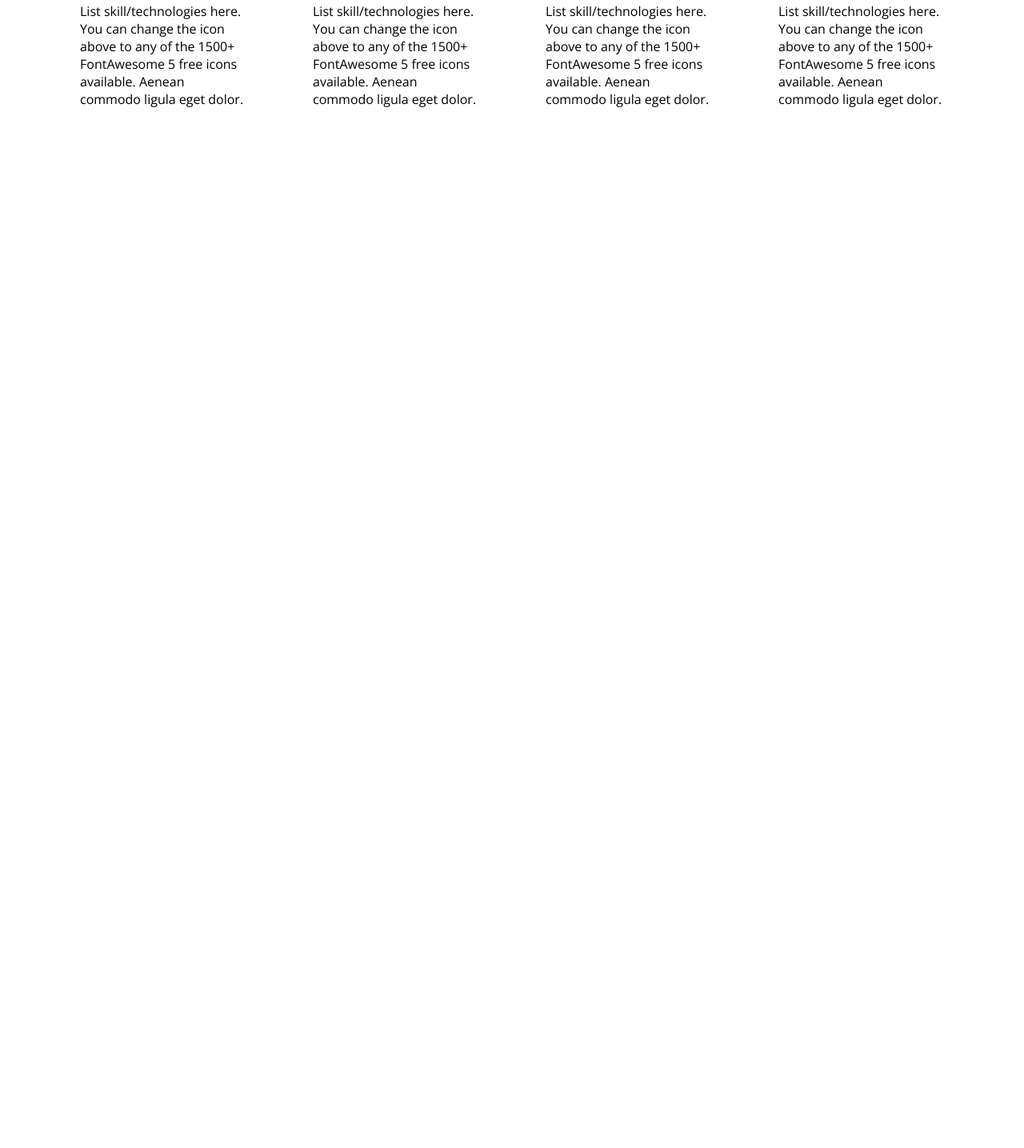
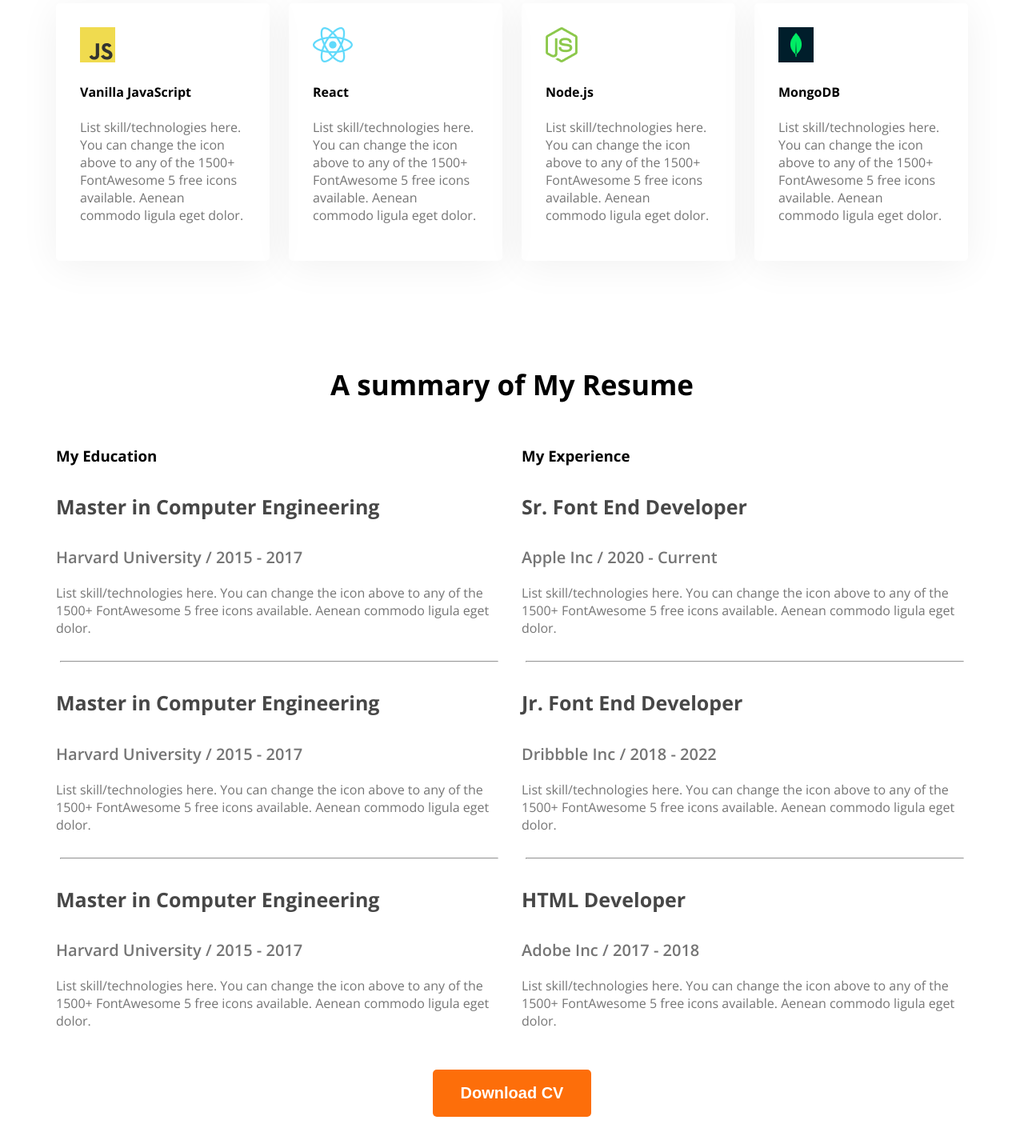
Before and after one commit to banti3450/web-dev-portfolio, a plain HTML site: page index.html in a window 1280 px wide. Shown: the part 1787-3222 px from the top of the page at 80% size. Before the commit the page ends 1976 px from the top, so only its background shows below. Drawn offline with nearby package versions, Linux system fonts and the light colour scheme.

Commit message:
updated css & index

```diff
--- a/index.html
+++ b/index.html
@@ -32,9 +32,9 @@
     </header>
     <main>
 <section class="about secondary-bg ">
-    <div class="section">
-    <h3 class="section-title  ">About Me</h3>
-    <p class="section-description border">I, m a designer & developer with a passion for web design.
+    <div class="section-border">
+    <h3 class="section-title1  ">About Me</h3>
+    <p class="section-description1">I, m a designer & developer with a passion for web design.
         I enjoy developing simple, clean and slick websites that provide real value to the end user.
         Thousands of clients have procured exceptional resulfs while working with me.
         Delivering work within time and budget which meets clients requirements in our mata.</p>
@@ -57,7 +57,7 @@
                 <p class="item-description">Los Angeles, USA</p>
             </div>
         </div>
-        </div>
+    </div>
 
 </section>
 <!--What I do section-->
@@ -71,32 +71,116 @@
            <div class="skill">
             <img src="images/icons/js.png" alt="">
             <h4 class="skill-title">Vanilla JavaScript</h4>
-            <p class="skill-description">List skill/technologies here. You can change the icon above to any of the
+            <p class="skill-description dark-3">List skill/technologies here. You can change the icon above to any of the
                 1500+ FontAwesome 5 free icons available.
                 Aenean commodo ligula eget dolor.</p>
            </div>
            <div class="skill">
             <img src="images/icons/react.png" alt="">
             <h4 class="skill-title">React</h4>
-            <p class="skill-description">List skill/technologies here. You can change the icon above
+            <p class="skill-description dark-3">List skill/technologies here. You can change the icon above
                 to any of the 1500+ FontAwesome 5 free icons available. Aenean commodo ligula eget dolor.</p>
            </div>
            <div class="skill">
             <img src="images/icons/nodejs.png" alt="">
             <h4 class="skill-title">Node.js</h4>
-            <p class="skill-description">List skill/technologies here. You can change the icon above to
+            <p class="skill-description dark-3">List skill/technologies here. You can change the icon above to
                  any of the 1500+ FontAwesome 5 free icons available. Aenean commodo ligula eget dolor.</p>
            </div>
            <div class="skill">
             <img src="images/icons/mongo.png" alt="">
             <h4 class="skill-title">MongoDB</h4>
-            <p class="skill-description">List skill/technologies here. You can change the icon above
+            <p class="skill-description dark-3">List skill/technologies here. You can change the icon above
                 to any of the 1500+ FontAwesome 5 free icons available. Aenean commodo ligula eget dolor.</p>
            </div>
+        </div>
+
+</section>
+<section class="resume">
+    <h3 class="section-title text-center">A summary of My Resume</h3>
+    <div class="resume-container">
+        <!--.resume-column*2>h3.resume-column-title +.experience*3>h4.experience-title+h5.experience-sub-title+.experience-description-->
+        <div class="resume-column">
+            <h3 class="resume-column-title">My Education</h3>
+            <div class="experience">
+                <h4 class="experience-title">Master in Computer Engineering</h4>
+                <h5 class="experience-sub-title">Harvard University / 2015 - 2017</h5>
+                <div class="experience-description">List skill/technologies here. You can change the icon above
+                 to any of the 1500+ FontAwesome 5 free icons available. Aenean commodo ligula eget dolor.</div>
+            </div>
+             <hr>
+            <div class="experience">
+                <h4 class="experience-title">Master in Computer Engineering</h4>
+                <h5 class="experience-sub-title">Harvard University / 2015 - 2017</h5>
+                <div class="experience-description">List skill/technologies here. You can change the icon above
+                 to any of the 1500+ FontAwesome 5 free icons available. Aenean commodo ligula eget dolor.</div>
+            </div>
+            <hr>
+            <div class="experience">
+                <h4 class="experience-title">Master in Computer Engineering</h4>
+                <h5 class="experience-sub-title">Harvard University / 2015 - 2017</h5>
+                <div class="experience-description">List skill/technologies here. You can change the icon above
+                to any of the 1500+ FontAwesome 5 free icons available. Aenean commodo ligula eget dolor.</div>
+            </div>
+          </div>
+            <div class="resume-column">
+            <h3 class="resume-column-title">My Experience</h3>
+            <div class="experience">
+                <h4 class="experience-title">Sr. Font End Developer</h4>
+                <h5 class="experience-sub-title">Apple Inc / 2020 - Current</h5>
+                <div class="experience-description">List skill/technologies here. You can change the icon above
+                to any of the 1500+ FontAwesome 5 free icons available. Aenean commodo ligula eget dolor.</div>
+
+            </div>
+            <hr>
+            <div class="experience">
+                <h4 class="experience-title">Jr. Font End Developer</h4>
+                <h5 class="experience-sub-title">Dribbble Inc / 2018 - 2022</h5>
+                <div class="experience-description">List skill/technologies here. You can change the icon above
+                 to any of the 1500+ FontAwesome 5 free icons available. Aenean commodo ligula eget dolor.</div>
+            </div>
+            <hr>
+            <div class="experience">
+                <h4 class="experience-title">HTML Developer</h4>
+                <h5 class="experience-sub-title">Adobe Inc / 2017 - 2018</h5>
+                <div class="experience-description">List skill/technologies here. You can change the icon above
+                 to any of the 1500+ FontAwesome 5 free icons available. Aenean commodo ligula eget dolor.</div>
+
+
+            </div>
+
+        </div>
+
+    </div>
+
+    <div class="resume-download-cv text-center">
+        <button class="btn-primary">Download CV</button>
+    </div>
 
 </section>
     </main>
-    <footer>
+    <footer class="secondary-bg">
+        <div class="footer-column">
+            <h3 class="section-title">Lets Connect</h3>
+            <p class="section-description2 text-size">Please fill out the form on this section to contact with me or call between 9:00 A.M
+                and 8.00 P.M ET, Monday through Friday.</p>
+                <div>
+                    <a href=""><img src="images/icons/facebook.png" alt=""></a>
+                    <a href=""><img src="images/icons/twitter.png" alt=""></a>
+                    <a href=""><img src="images/icons/insta.png" alt=""></a>
+                </div>
+
+        </div>
+        <div class="footer-column ">
+            <h3 class="section-title">Let’s Message me</h3>
+            <form action="">
+                <input class="dark-3 text-size"type="text" name="" id="" placeholder="Your name">
+
+                <input class="dark-3 text-size" type="email" name="" id="" placeholder="Your email">
+                <textarea class="dark-3 text-size" name="" id="" cols="30" rows="10" placeholder="Message"></textarea>
+                <input class="btn-primary" type="submit" value="Submit">
+            </form>
+        </div>
     </footer>
 </body>
 </html>
--- a/styles/portfolio.css
+++ b/styles/portfolio.css
@@ -61,22 +61,23 @@ nav li a{
 
 
 }
-.section{
+.section-border{
     border:2px solid black;
     background-color: #FFFFFF;
     /*text-align: center;*/
     justify-content: space-between;
-    width: 827px;
+    width: 830px;
     height: 288px;
     padding: 0;
-    margin: 0;
+    margin: 0 auto;
 }
-.section-tile{
+
+.section-tile1{
     font-size: 35px;
     font-weight: bold;
     color: #181818;
 }
-.section-description{
+.section-description1{
     font-size: 18px;
     color: #757575;
 }
@@ -85,6 +86,7 @@ nav li a{
     background-image: url('../images/developer.png'), url('../images/header_bg.png');
     background-repeat: no-repeat;
     background-position: top left , bottom right;
+
 }
 /*banner styles*/
 .banner{
@@ -119,6 +121,11 @@ main{
     max-width: 1140px;
     margin:0 auto;
 }
+main section{
+    margin-top: 131px;
+    margin-bottom: 131px;
+
+}
 /*about styles*/
 .about{
     border-radius: 10px;
@@ -143,9 +150,10 @@ main{
     justify-content: space-around;
     margin-bottom: 0px auto;
     padding :0;
+}
 
-}
-/*skill styles*/
+
+/*skills section styles*/
 .skills-container{
     display: flex;
     gap:24px;
@@ -154,5 +162,62 @@ main{
 .skill{
     padding:30px;
     font-weight: 16px;
-    box-shadow: 0px, 6px,50px,0px rgba(0, 0, 0, 0.06);
+    border-radius: 5px;
+    box-shadow: 0px 6px 50px 0px rgba(0, 0, 0, 0.06);
 }
+/*resume section style*/
+.resume-container{
+
+    display :flex;
+    gap:24px;
+    margin-bottom: 50px;
+}
+.experience-title{
+    font-size: 25px;
+    color: #474747;
+}
+.experience-sub-title{
+    font-size: 20px;
+    font-weight: 600;
+    margin-bottom: 20px;
+}
+.experience-sub-title, .experience-description{
+    color:#757575;
+}
+.resume hr{
+    margin:30px 5px;
+}
+.resume-download-cv{
+
+    margin-top:50x;
+}
+.section-title{
+    font-size: 35px;
+    font-weight: bold;
+}
+/*footer styles*/
+footer{
+   padding:130px,230px;
+   display:flex;
+   gap: 100px;
+
+
+}
+.footer-column{
+    width: 50%;
+    padding:150px
+}
+footer input[type="text"],footer input[type="email"],footer textarea{
+    height:64px;
+    border-radius: 5px;
+    background-color: white;
+    display: block;
+    width:100%;
+    border:none;
+    padding:10px ,20x;
+    margin-bottom:24px;
+
+}
+.text-size{
+    font-size: 16px;
+}
```
